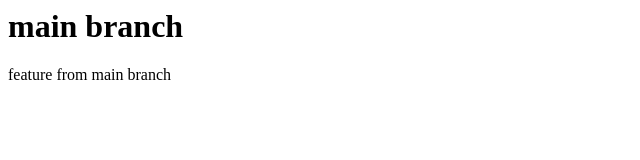
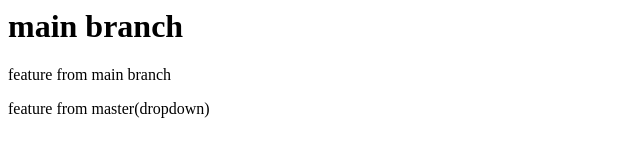
Before and after one commit to galibmulani/test_knowledge, a plain HTML site: page index.html in a window 1280 px wide. Shown: the whole page, without its empty margins (0-640 px from the left). Drawn offline with Linux system fonts and the light colour scheme.

Commit message:
dropdown form master

```diff
--- a/index.html
+++ b/index.html
@@ -1,2 +1,3 @@
 <h1> main branch</h1>
 <p>feature from main branch</p>
+<p>feature from master(dropdown)</p>
```
